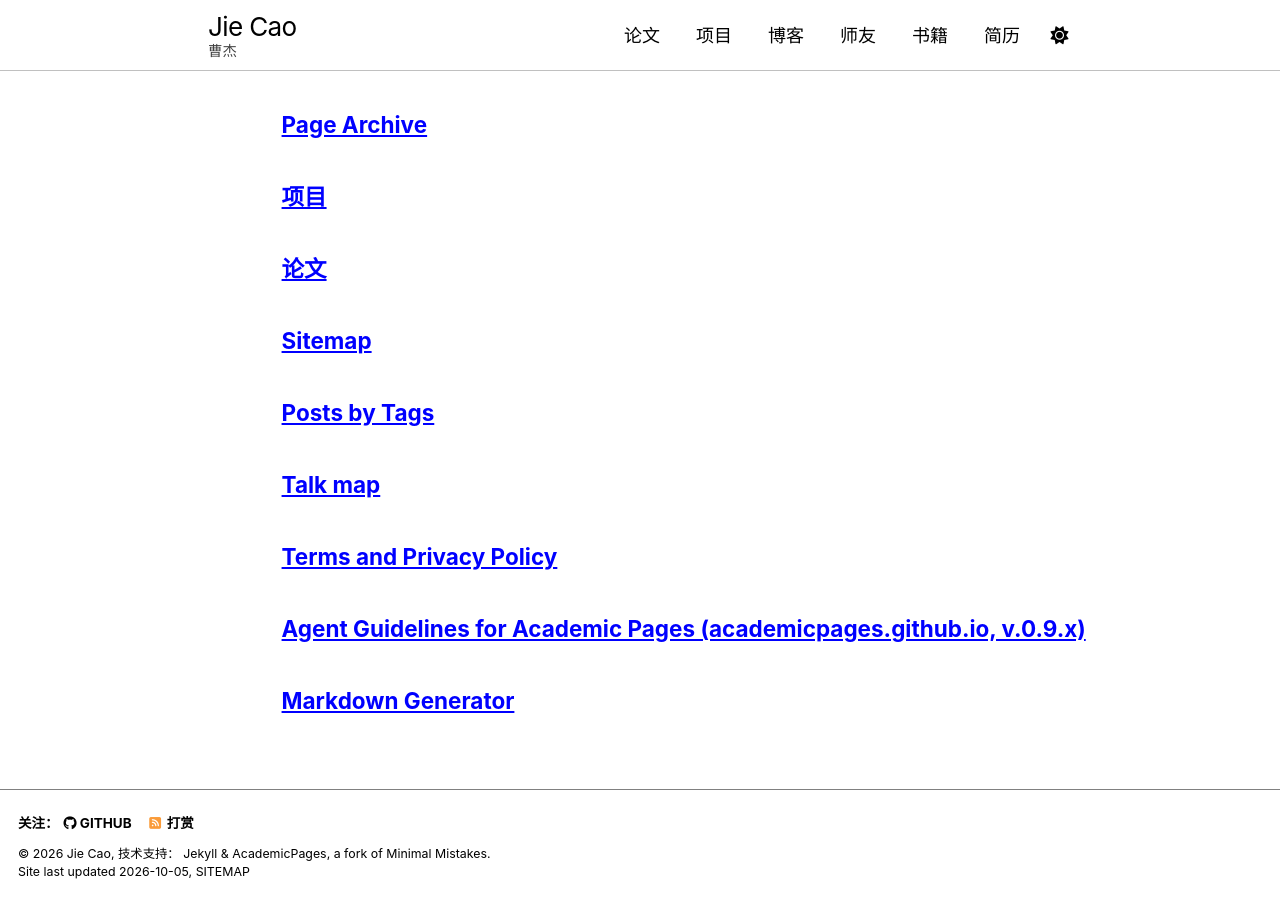
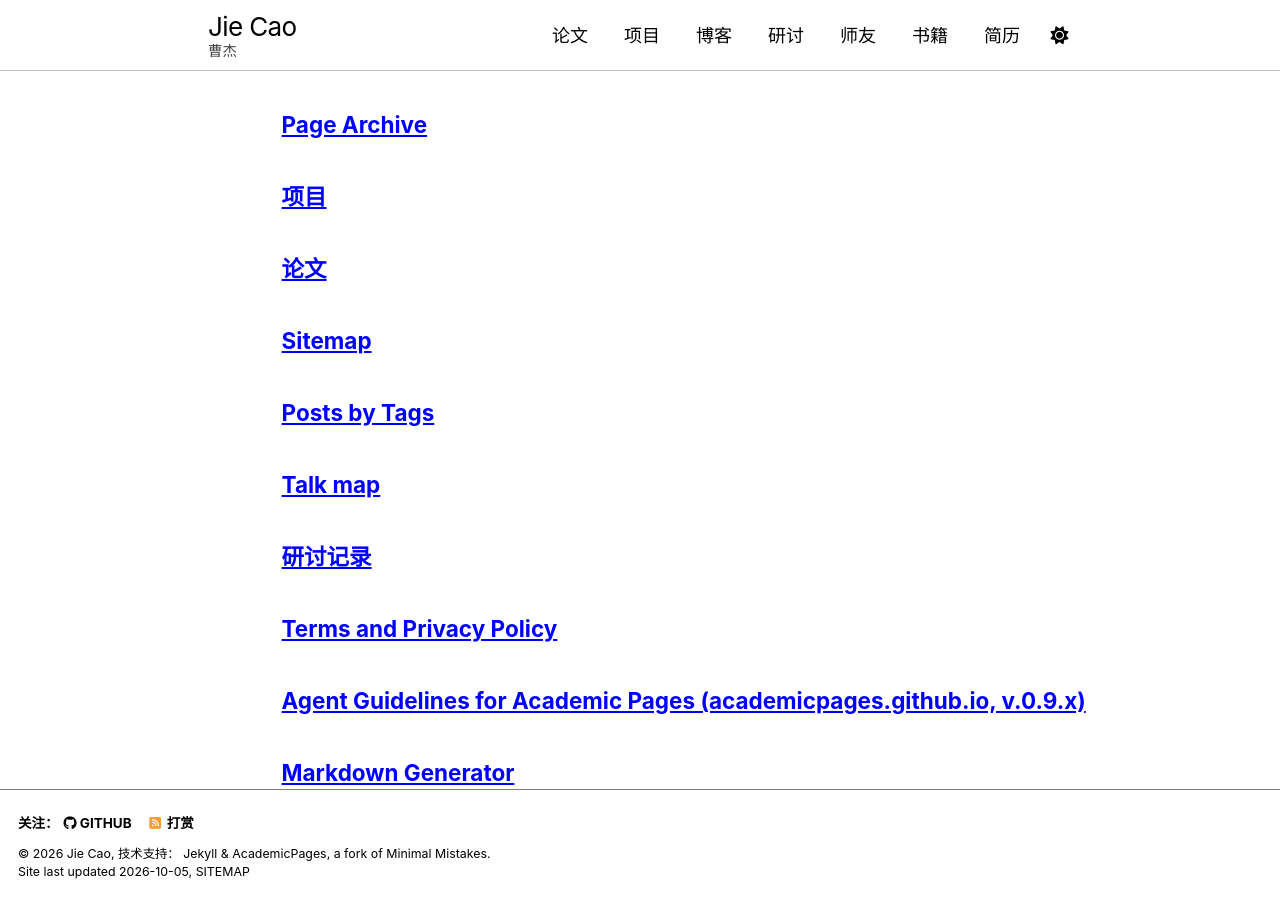
Before and after one commit to CaoJie0/caojie0.github.io, a Jekyll site: the page built from _pages/page-archive.html, in a window 1280 px wide and 900 px high, scrolled down 933 px. Built offline with Jekyll 4.4.1, drawn with Linux system fonts in a browser that asks for light colours; a style sheet for code colours, icons or effects is not loaded.

Commit message:
Add password-protected seminar record entry

```diff
--- a/_config.yml
+++ b/_config.yml
@@ -223,6 +223,8 @@
   books:
     output: true
     permalink: /:collection/:path/
+  seminars:
+    output: false
   publications:
     output: true
     permalink: /:collection/:path/
--- a/_data/navigation.yml
+++ b/_data/navigation.yml
@@ -17,6 +17,9 @@
   - title: "博客"
     url: /blogs/
 
+  - title: "研讨"
+    url: /talks/
+
   - title: "师友"
     url: /friends/
 
--- a/_pages/friends.html
+++ b/_pages/friends.html
@@ -3,8 +3,6 @@
 title: "师友"
 permalink: /friends/
 author_profile: true
-redirect_from:
-  - /talks/
 ---
 
 <div class="friend-list">
--- /dev/null
+++ b/_pages/talks.html
@@ -0,0 +1,31 @@
+---
+layout: archive
+title: "研讨记录"
+permalink: /talks/
+author_profile: true
+---
+
+<p>与师友交流的研讨记录。具体内容需输入密码查看。</p>
+
+{% assign seminars = site.seminars | sort: "date" | reverse %}
+{% if seminars.size > 0 %}
+  {% for seminar in seminars %}
+    <div class="list__item">
+      <article class="archive__item">
+        <h2 class="archive__item-title">
+          {% if seminar.detail_url %}<a href="{{ seminar.detail_url | escape }}">{{ seminar.title | escape }}</a>{% else %}{{ seminar.title | escape }}{% endif %}
+        </h2>
+        {% if seminar.date or seminar.participants %}
+          <p class="page__meta">
+            {% if seminar.date %}<time datetime="{{ seminar.date | date: '%Y-%m-%d' }}">{{ seminar.date | date: '%Y年%-m月%-d日' }}</time>{% endif %}
+            {% if seminar.participants %} · 参与者：{{ seminar.participants | escape }}{% endif %}
+          </p>
+        {% endif %}
+        {% if seminar.summary %}<p class="archive__item-excerpt">{{ seminar.summary | escape }}</p>{% endif %}
+        {% if seminar.detail_url %}<p class="page__meta">点击后需输入账号和密码</p>{% endif %}
+      </article>
+    </div>
+  {% endfor %}
+{% else %}
+  <p>研讨记录正在整理中。</p>
+{% endif %}
```
Also changed, not shown: _seminars/2026-10-05-ai-collaboration.md (added, +7 -0 lines), 研讨记录使用说明.md (added, +25 -0 lines), 1 other file.
